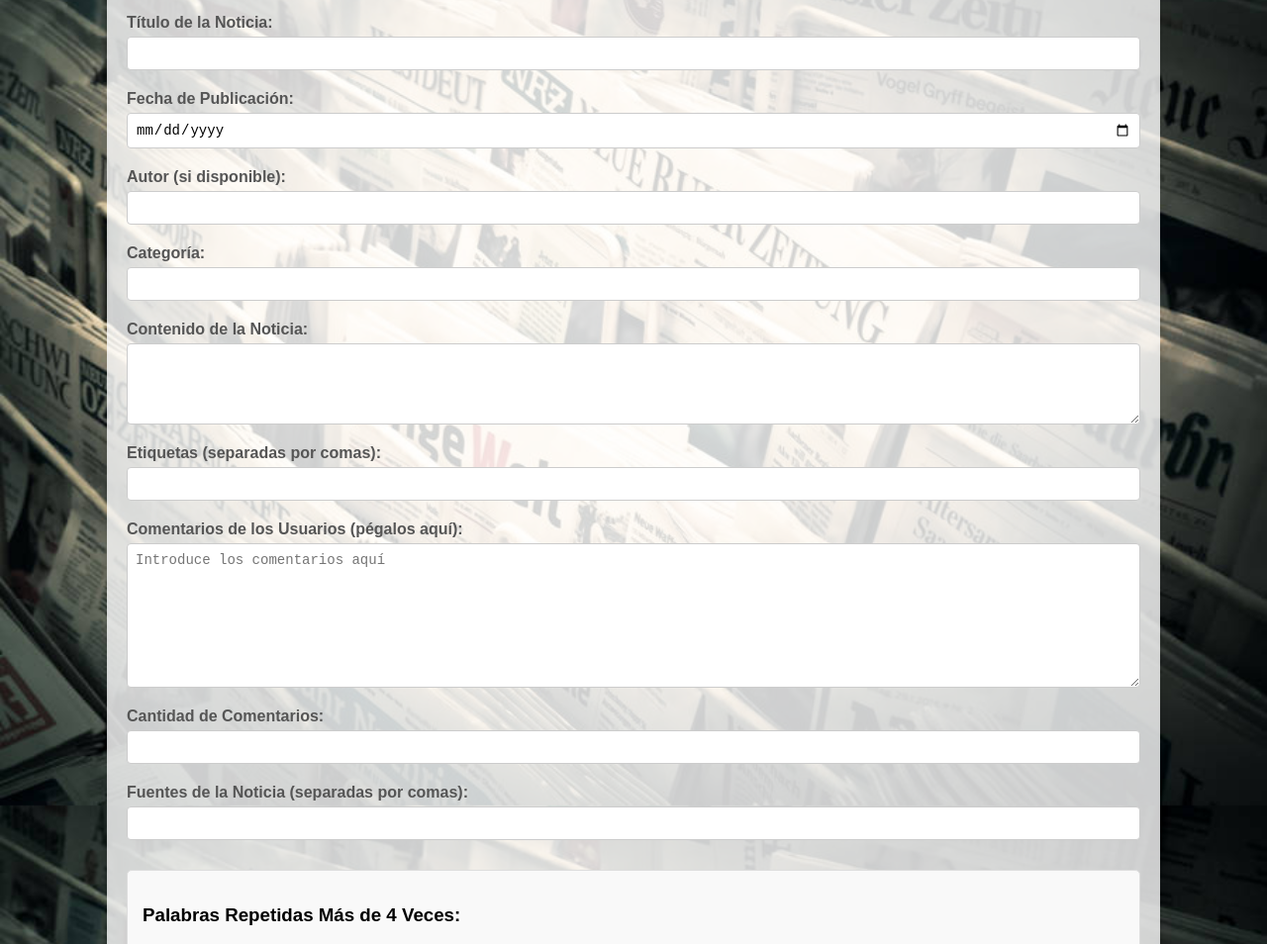
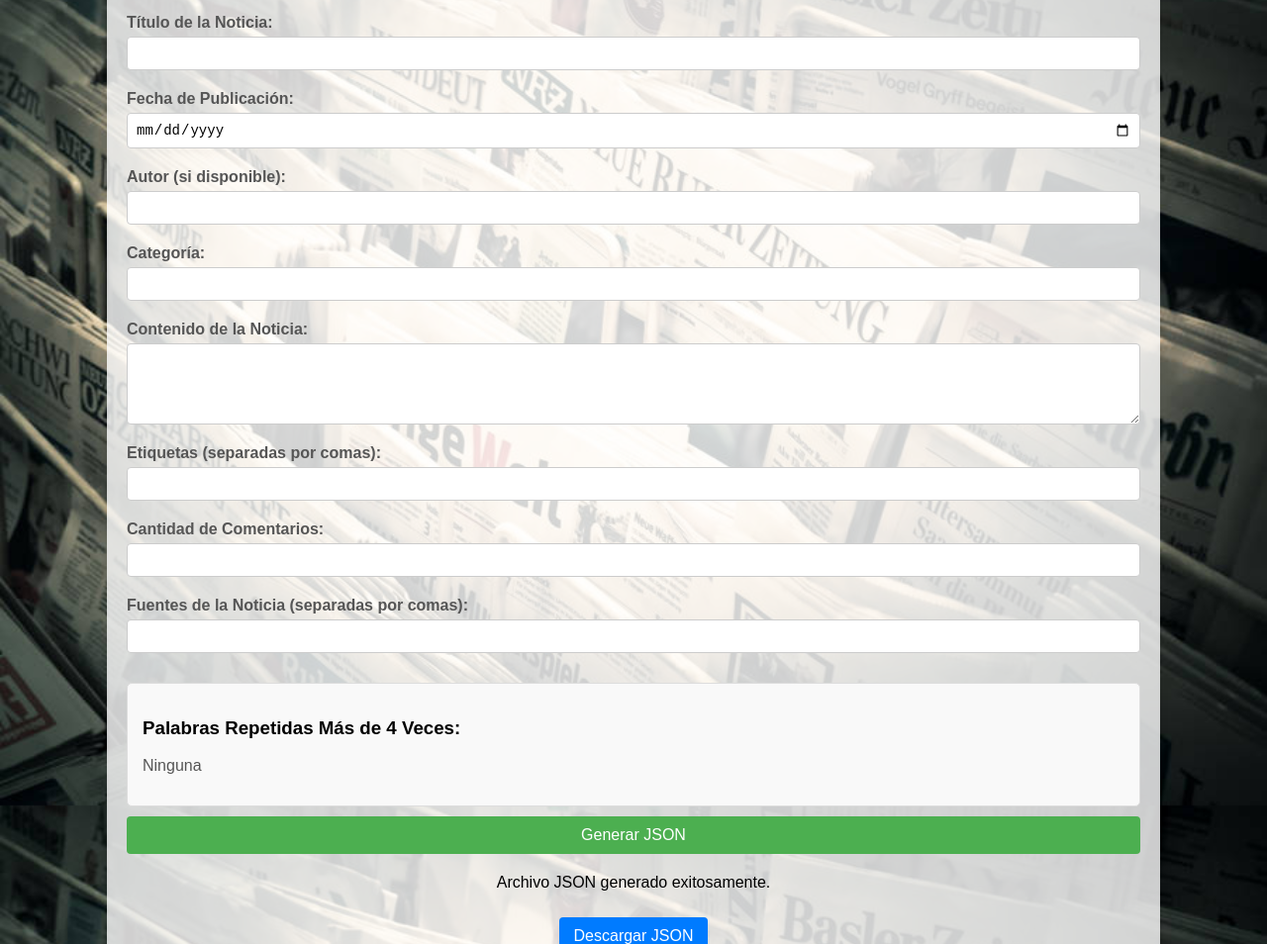
Before and after one commit to elijah-dscpl/data-collector, a plain HTML site: page index.html in a window 1280 px wide. Shown: the part 146-1100 px from the top of the page at 99% size. Drawn offline with Linux system fonts and the light colour scheme.

Commit message:
Update index.html

```diff
--- a/index.html
+++ b/index.html
@@ -29,10 +29,6 @@
             <label for="tags">Etiquetas (separadas por comas):</label>
             <input type="text" id="tags" name="tags">
 
-            <label for="commentsText">Comentarios de los Usuarios (pégalos aquí):</label>
-            <textarea id="commentsText" name="commentsText" rows="8" placeholder="Introduce los comentarios aquí"></textarea>
-
-
             <label for="comments">Cantidad de Comentarios:</label>
             <input type="number" id="comments" name="comments" min="0">
 
```
